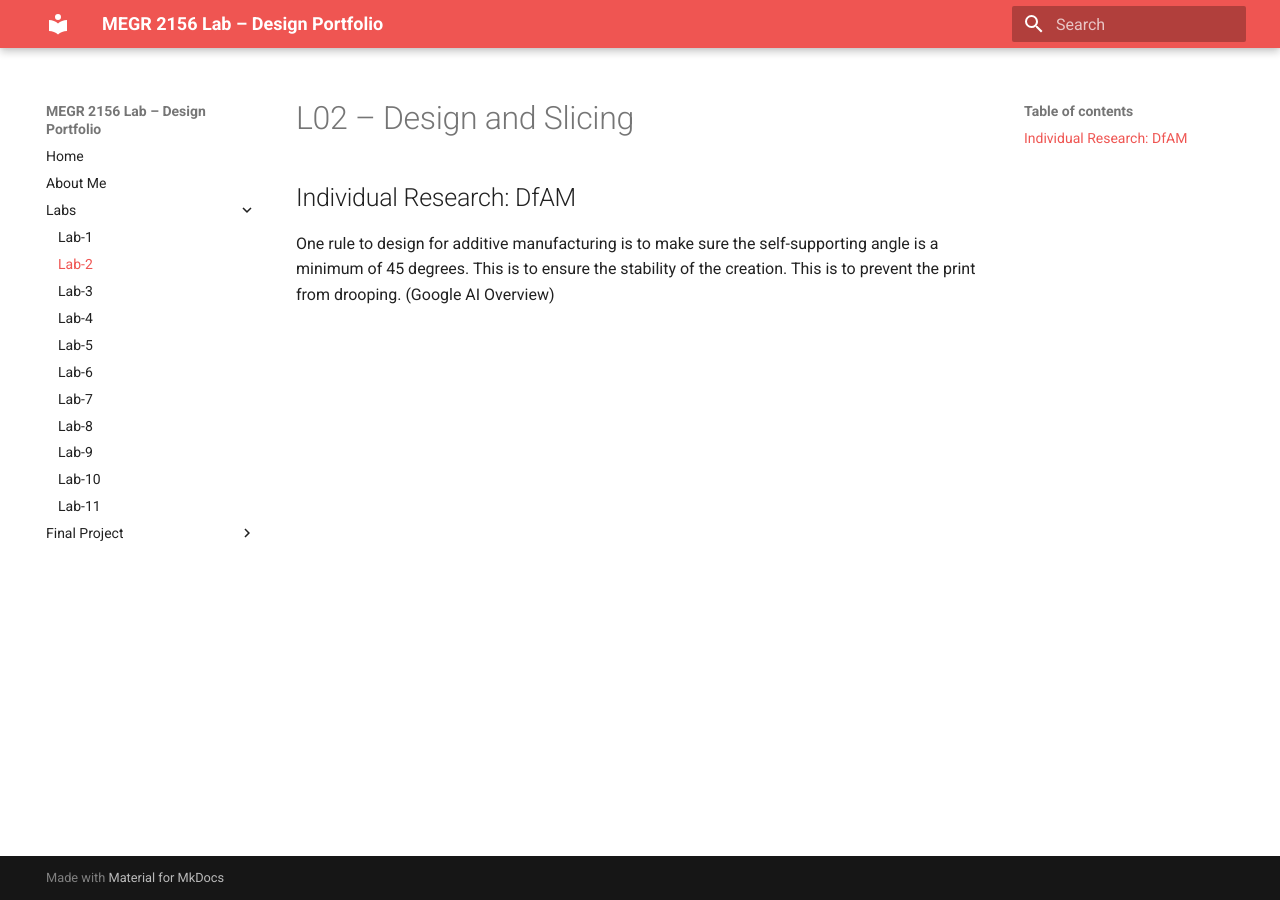
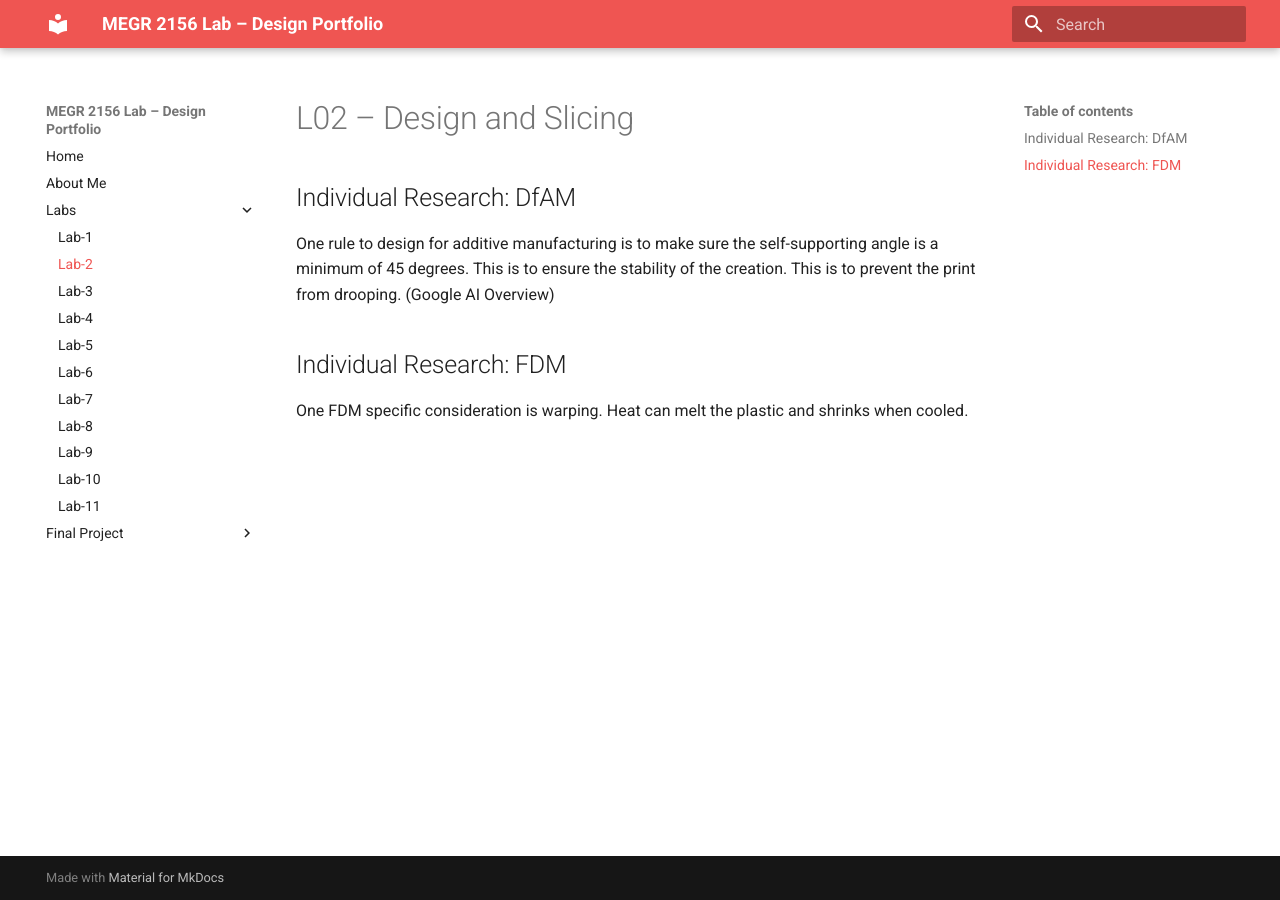
Before and after one commit to rhoang628/megr2156lab-portfolio, an MkDocs documentation site: the page built from docs/Labs/L02/index.md, in a window 1280 px wide. Built offline with MkDocs 1.6.1 and Material for MkDocs 9.7.7, drawn with Linux system fonts in a browser that asks for light colours.

Commit message:
Enhance index.md with FDM research and clarification
Added section on FDM considerations and clarified existing content.

```diff
--- a/docs/Labs/L02/index.md
+++ b/docs/Labs/L02/index.md
@@ -2,3 +2,6 @@
 
 ## Individual Research: DfAM
 One rule to design for additive manufacturing is to make sure the self-supporting angle is a minimum of 45 degrees. This is to ensure the stability of the creation. This is to prevent the print from drooping. (Google AI Overview)
+
+## Individual Research: FDM
+One FDM specific consideration is warping. Heat can melt the plastic and shrinks when cooled.
```
